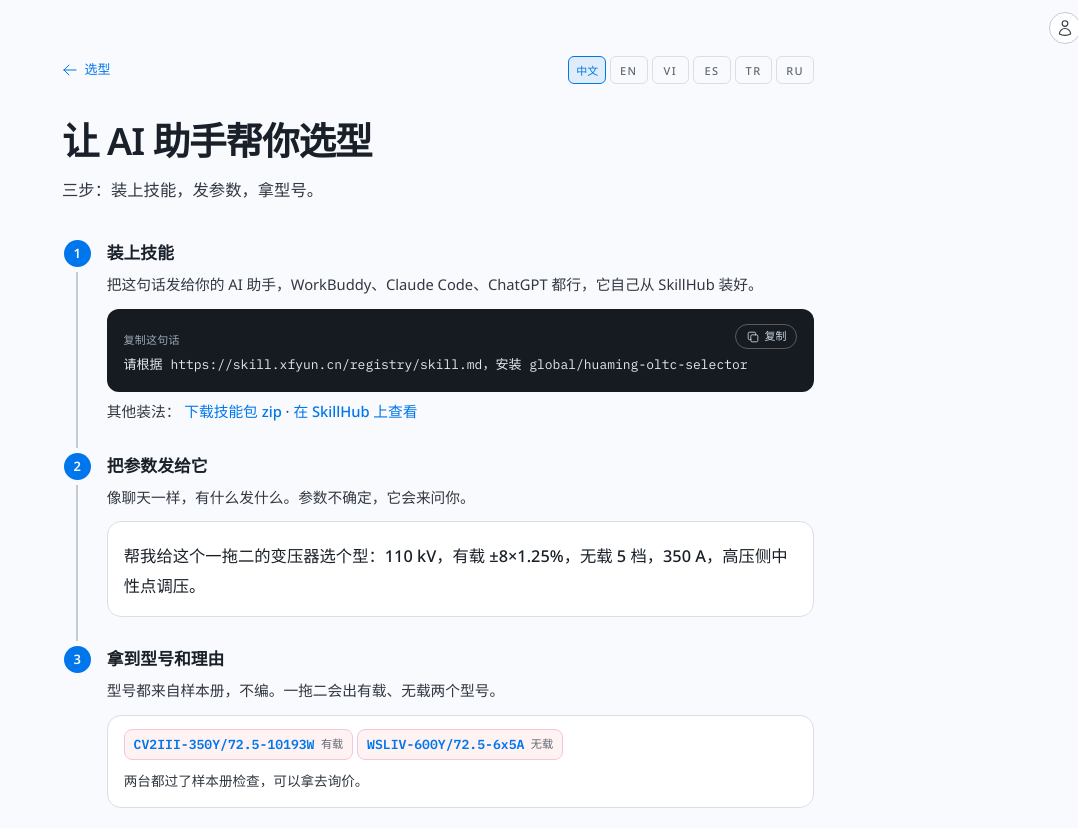
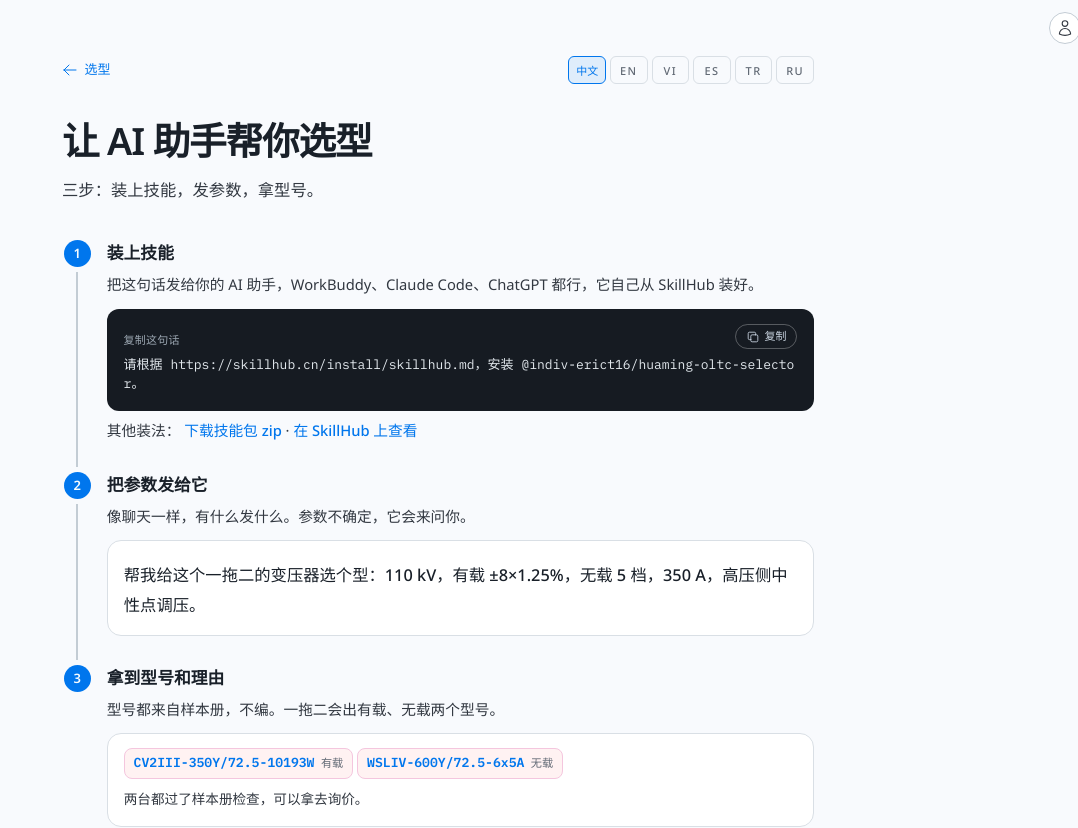
Before and after one commit to erict16/oltc-selector, a Next.js app: page /agents in a window 1280 px wide. Shown: the top 828 px of the page, without its empty margins (202-1280 px from the left). Built offline with nearby package versions, Linux system fonts and the light colour scheme.

Commit message:
agents: install prompt uses skillhub.cn @indiv-erict16/huaming-oltc-selector
SkillHub already has 1.2.6. Drop the xfyun registry line.

```diff
--- a/components/AgentsGuide.tsx
+++ b/components/AgentsGuide.tsx
@@ -14,8 +14,8 @@ const ZIP = "https://github.com/erict16/huaming-oltc-selector/archive/refs/heads
 const INSTALL = "npx -y oltc-selector@1.2.6";
 const RUN = "npx -y oltc-selector@1.2.6 --iu 350 --um 40.5 --conn D --reg W --pm 8";
 const WB_PROMPT =
-  "请根据 https://skill.xfyun.cn/registry/skill.md，安装 global/huaming-oltc-selector";
-const WB_PAGE = "https://skill.xfyun.cn/space/global/huaming-oltc-selector";
+  "请根据 https://skillhub.cn/install/skillhub.md，安装 @indiv-erict16/huaming-oltc-selector。";
+const WB_PAGE = "https://skillhub.cn/@indiv-erict16/huaming-oltc-selector";
 const TYPE_OLTC = "CV2III-350Y/72.5-10193W";
 const TYPE_OCTC = "WSLIV-600Y/72.5-6x5A";
 const TYPE_DRY = "3xCZI-500/40.5-9";
```
Also changed, not shown: 1 other file (tests, documents, lock files or other folders).
